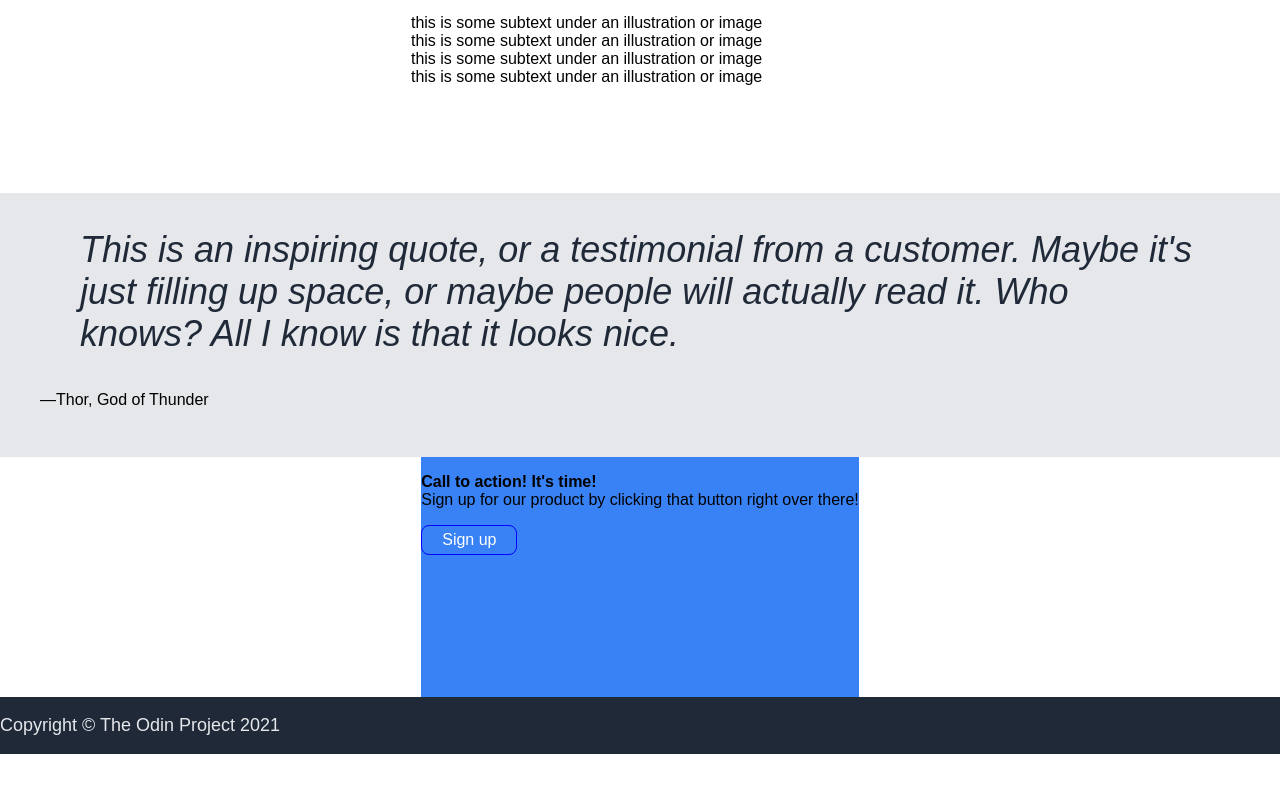
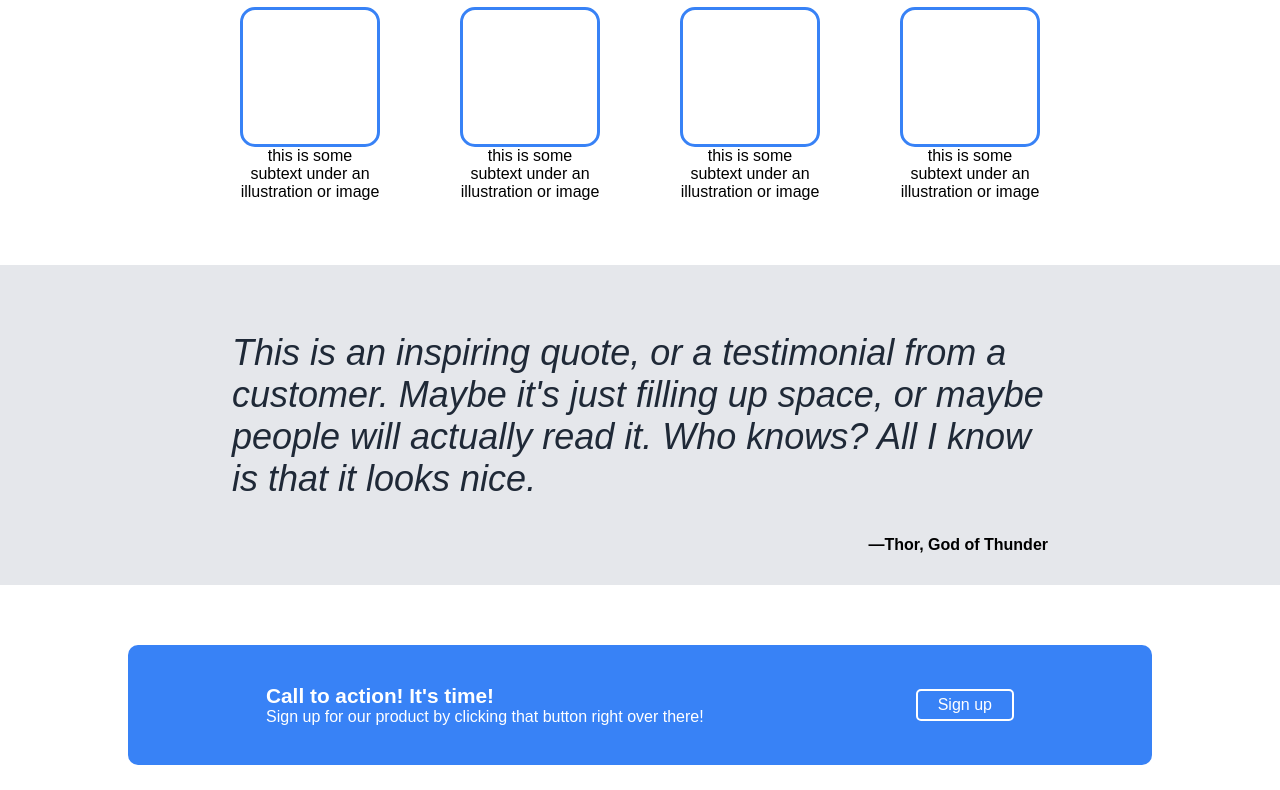
Before and after one commit to stwomac/top-landing-page, a plain HTML site: page index.html in a window 1280 px wide. Shown: the part 483-1273 px from the top of the page. Before the commit the page ends 1237 px from the top, so only its background shows below. Drawn offline with Linux system fonts and the light colour scheme.

Commit message:
completed template

```diff
--- a/index.html
+++ b/index.html
@@ -61,7 +61,9 @@
     <div class="contentThree">
         <figure>
             <blockquote>
-                This is an inspiring quote, or a testimonial from a customer. Maybe it's just filling up space, or maybe people will actually read it. Who knows? All I know is that it looks nice.
+                <p>
+                    This is an inspiring quote, or a testimonial from a customer. Maybe it's just filling up space, or maybe people will actually read it. Who knows? All I know is that it looks nice.
+                </p>
             </blockquote>
             <figcaption>&mdash;Thor, God of Thunder</figcaption>
         </figure>
--- a/style.css
+++ b/style.css
@@ -1,12 +1,14 @@
 /*Flex arrangement*/
+
+*, :after, :before {
+  box-sizing: border-box;
+}
 
 /*fix header by using link padding instead of width*/
 body {
-  display: flex;
   flex-flow: column nowrap;
   justify-content: space-between;
   align-items: center;
-  width:100vw;
   margin:0;
   font-family: 'Ubuntu Mono', Arial, sans-serif;
 
@@ -16,8 +18,17 @@ button{
   all:unset;
 }
 
-.header, .footer{
-width: 100%;
+.footer p{
+margin:0px;
+
+}
+
+.footer{
+  padding: 30px;
+}
+
+.footer{
+
 }
 
 /*header flex arrangement*/
@@ -25,8 +36,9 @@ width: 100%;
 display: flex;
 justify-content: space-around;
 align-items: center;
-padding:.3%;
-  flex-shrink:0;
+/*! padding:.3%; */
+flex-shrink:0;
+
 }
 
 ul{
@@ -34,8 +46,9 @@ display: flex;
 list-style: none;
 margin:0;
 padding: 0;
-width: 45%;
-  margin-right: -15%;
+width: 600px;
+margin-right: -15%;
+  /*! flex-shrink: 0; */
 }
 
 a {
@@ -52,11 +65,21 @@ padding-left: 30px;
 }
 
 .contentTwo{
-  height: 35vh;
+  height: 45vh;
+  text-align: center;
+  display: flex;
+  flex-flow: column;
+  align-items: center;
+
 }
 
 .contentThree{
-  height: 33vh;
+  height: 40vh;
+  display:flex;
+  justify-content:center;
+  align-items:center;
+  padding-left: 15%;
+  padding-right: 15%
 }
 
 .contentFour{
@@ -89,6 +112,73 @@ background-color: grey;
 
 }
 
+/*Content Block 2*/
+
+
+.image-total-block {
+  display:flex;
+
+}
+
+.image-box{
+  display: flex;
+  flex-flow:column;
+  align-items: center;
+  width: 140px;
+  margin-left: 5em;
+
+}
+.block{
+  border: 3px solid #3882F6;
+  height: 140px;
+  width: 140px;
+  flex-shrink: 0;
+  border-radius: 15px;
+}
+
+.text{
+  display: flex;
+
+}
+
+div.image-total-block > div:first-child{
+  margin-left:0px;
+}
+
+/*Content Bloack 3*/
+
+blockquote{
+ margin:0;
+}
+
+figcaption{
+  text-align:  right;
+  font-weight: bold;
+}
+
+/*Content block 4*/
+
+.contentFour{
+  display: flex;
+  width: 100%;
+  justify-content: center;
+  align-items: center;
+
+}
+
+div.contentFour >div {
+  height: 50%;
+  width: 80%;
+  display: flex;
+  justify-content: space-around;
+  align-items: center;
+  box-sizing: border-box;
+  padding: 0em 2em;
+  color: white;
+  border-radius: 10px;
+
+}
+
 
 
 /*colors and fonts*/
@@ -113,13 +203,13 @@ font-size: 24px;
 color: #F9FAF8;
 }
 
-button, .contentFour {
+button, .contentFour > div {
 background-color: #3882F6;
 }
 
 h2{
 font-size: 36px;
-font-weight: extra-bold;
+font-weight: bolder;
 color: #1F2937;
 }
 
@@ -141,7 +231,19 @@ color: #1F2937;
 button {
   border: 1px, solid, blue;
   color: white;
-  border-radius: 8px;
+  border-radius: 5px;
   padding: 5px 20px
 
 }
+
+.footer{
+  text-align: center;
+}
+
+strong {
+  font-size: 1.3em;
+}
+
+.contentFour button{
+  border: 2px solid white;
+}
```
